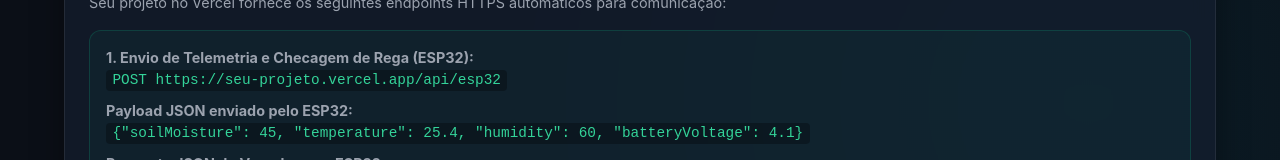
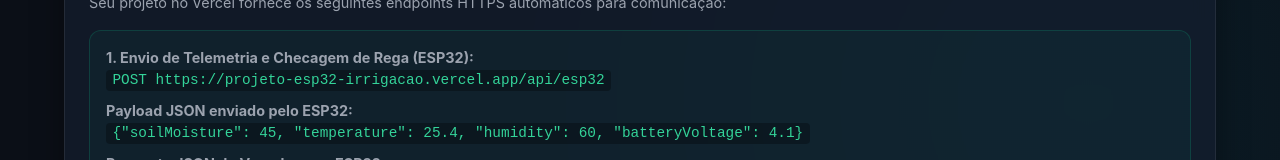
Before and after one commit to jusolu/projeto_esp32_irrigacao, a Next.js app: page / in a window 1280 px wide. Shown: the part 863-1023 px from the top of the page. Built offline with nearby package versions, Linux system fonts and the light colour scheme.

Commit message:
AddProductionVercelURL

```diff
--- a/app/page.js
+++ b/app/page.js
@@ -299,7 +299,7 @@
 
           <div className="guide-box">
             <p><strong>1. Envio de Telemetria e Checagem de Rega (ESP32):</strong></p>
-            <p><code>POST https://seu-projeto.vercel.app/api/esp32</code></p>
+            <p><code>POST https://projeto-esp32-irrigacao.vercel.app/api/esp32</code></p>
             <p style={{ marginTop: '0.5rem' }}><strong>Payload JSON enviado pelo ESP32:</strong></p>
             <code>{'{"soilMoisture": 45, "temperature": 25.4, "humidity": 60, "batteryVoltage": 4.1}'}</code>
             <p style={{ marginTop: '0.5rem' }}><strong>Resposta JSON do Vercel para o ESP32:</strong></p>
```
Also changed, not shown: 1 other file (tests, documents, lock files or other folders).
